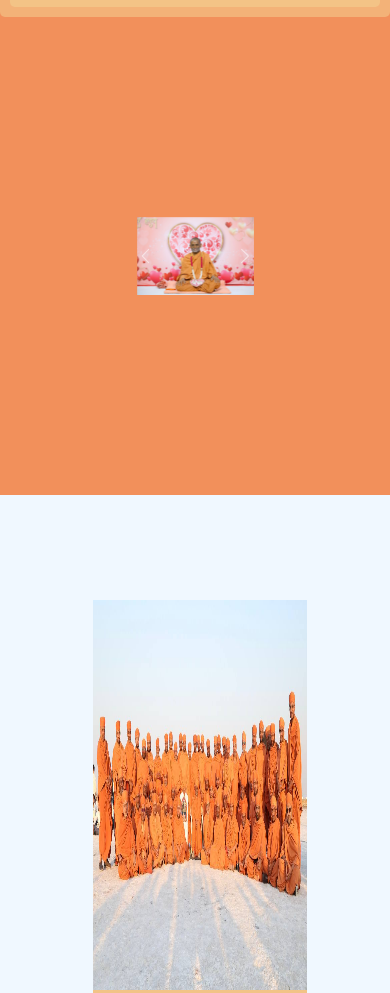
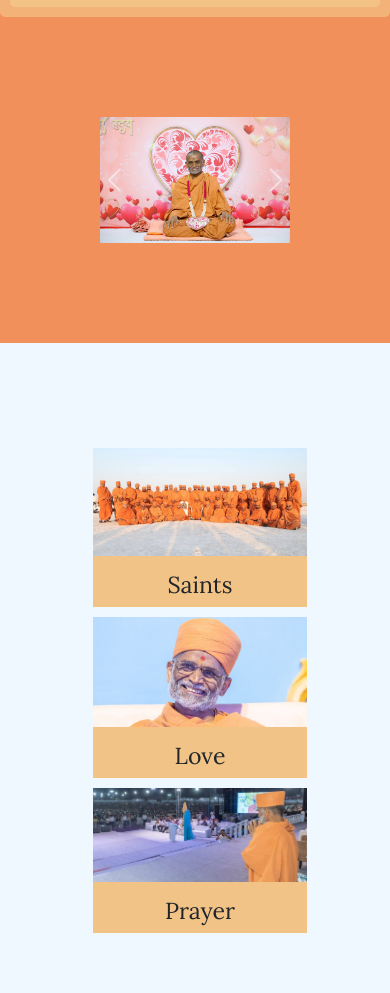
Before and after one commit to mewadanisarg/Demo-Bootstrap-5-Website, a plain HTML site: page index.html in a window 390 px wide. Shown: the part 1219-2212 px from the top of the page. Drawn offline with nearby package versions, Linux system fonts and the light colour scheme; a web font is replaced by a local one.

Commit message:
minor changes CC

```diff
--- a/css/styles.css
+++ b/css/styles.css
@@ -49,7 +49,7 @@ h1 {
 
 .carousel {
     margin: 100px;
-    width: 30%;
+    width: 50%;
 }
 
 #img-thumbnail {
@@ -102,7 +102,6 @@ h1 {
 
 }
 
-/*CTA Section*/
 
 
 @media (max-width: 1028px){
@@ -112,5 +111,17 @@ h1 {
     .navbar-brand{
         font-size: 80%;
     }
+    #carousel{
+        width: 100%;
+        margin: 0%;
+    }
 
+    #features{
+        align-items: center;
+        justify-content: center;
     }
+
+    .feature-box-img{
+        height: fit-content;
+    }
+}
```
Lines whose indentation alone changed are shown as unchanged.
